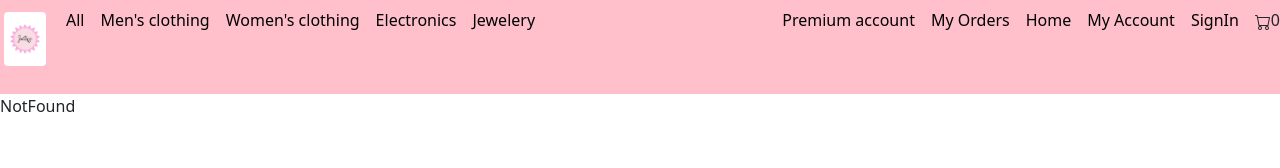
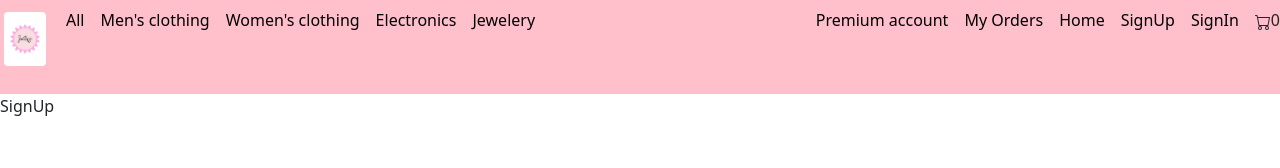
Before and after one commit to YunuenAM/02-react-ecommerce, a React (Vite) app in the folder 02-React-ecommerce/: page /signUp in a window 1280 px wide. Shown: the top 168 px of the page. Built offline with nearby package versions, Linux system fonts and the light colour scheme; no server answers.

Commit message:
✨Feat:  signUp added

```diff
--- a/02-React-ecommerce/src/Components/Navbar/index.jsx
+++ b/02-React-ecommerce/src/Components/Navbar/index.jsx
@@ -86,8 +86,8 @@ const Navbar = () => {
           </NavLink>
         </li>
         <li>
-          <NavLink to='/my-account' className='text-decoration-none text-black'>
-            My Account
+          <NavLink to='/signUp' className='text-decoration-none text-black'>
+            SignUp
           </NavLink>
         </li>
         <li>
--- a/02-React-ecommerce/src/Pages/App/index.jsx
+++ b/02-React-ecommerce/src/Pages/App/index.jsx
@@ -2,7 +2,7 @@ import { useRoutes, BrowserRouter } from 'react-router-dom'
 import { ShoppingCartProvider } from '../../Context'
 import '@/App.css'
 import Home from '../Home'
-import MyAccount from '../MyAccount'
+import SignUp from '../SignUp'
 import PremiumAccount from '../PremiumAccount'
 import MyOrder from '../MyOrder'
 import MyOrders from '../MyOrders'
@@ -21,7 +21,7 @@ const AppRoutes = () => {
     { path: '/jewelery', element: <Home /> },
     { path: "/men's clothing", element: <Home /> },
     { path: "/women's clothing", element: <Home /> },
-    { path: '/my-account', element: <MyAccount /> },
+    { path: '/signUp', element: <SignUp /> },
     { path: '/premium-account', element: <PremiumAccount /> },
     { path: '/my-order', element: <MyOrder /> },
     { path: '/my-orders', element: <MyOrders /> },
--- a/02-React-ecommerce/src/Pages/SignIn/index.jsx
+++ b/02-React-ecommerce/src/Pages/SignIn/index.jsx
@@ -11,11 +11,26 @@ const SignIn = () => {
           <h1 className='h3 mb-3 fw-normal '>Please sign in</h1>
 
           <div className='form-floating'>
-            <input type='email' className='form-control' id='floatingInput' placeholder='name@example.com' />
+            <input
+              type='email'
+              className='form-control'
+              id='floatingInput'
+              placeholder='name@example.com'
+              value=''
+              onChange={() => {}}
+            />
             <label htmlFor='floatingInput'>Email address</label>
           </div>
+
           <div className='form-floating'>
-            <input type='password' className='form-control' id='floatingPassword' placeholder='Password' />
+            <input
+              type='password'
+              className='form-control'
+              id='floatingPassword'
+              placeholder='Password'
+              value=''
+              onChange={() => {}}
+            />
             <label htmlFor='floatingPassword'>Password</label>
           </div>
 
--- a/02-React-ecommerce/src/Pages/MyAccount/index.jsx
+++ b/02-React-ecommerce/src/Pages/SignUp/index.jsx
@@ -1,10 +1,10 @@
 import Layout from '../../Components/Layout'
 
-const MyAccount = () => {
+const SignUp = () => {
   return (
     <Layout>
-      MyAccount
+      SignUp
     </Layout>
   )
 }
-export default MyAccount
+export default SignUp
```
